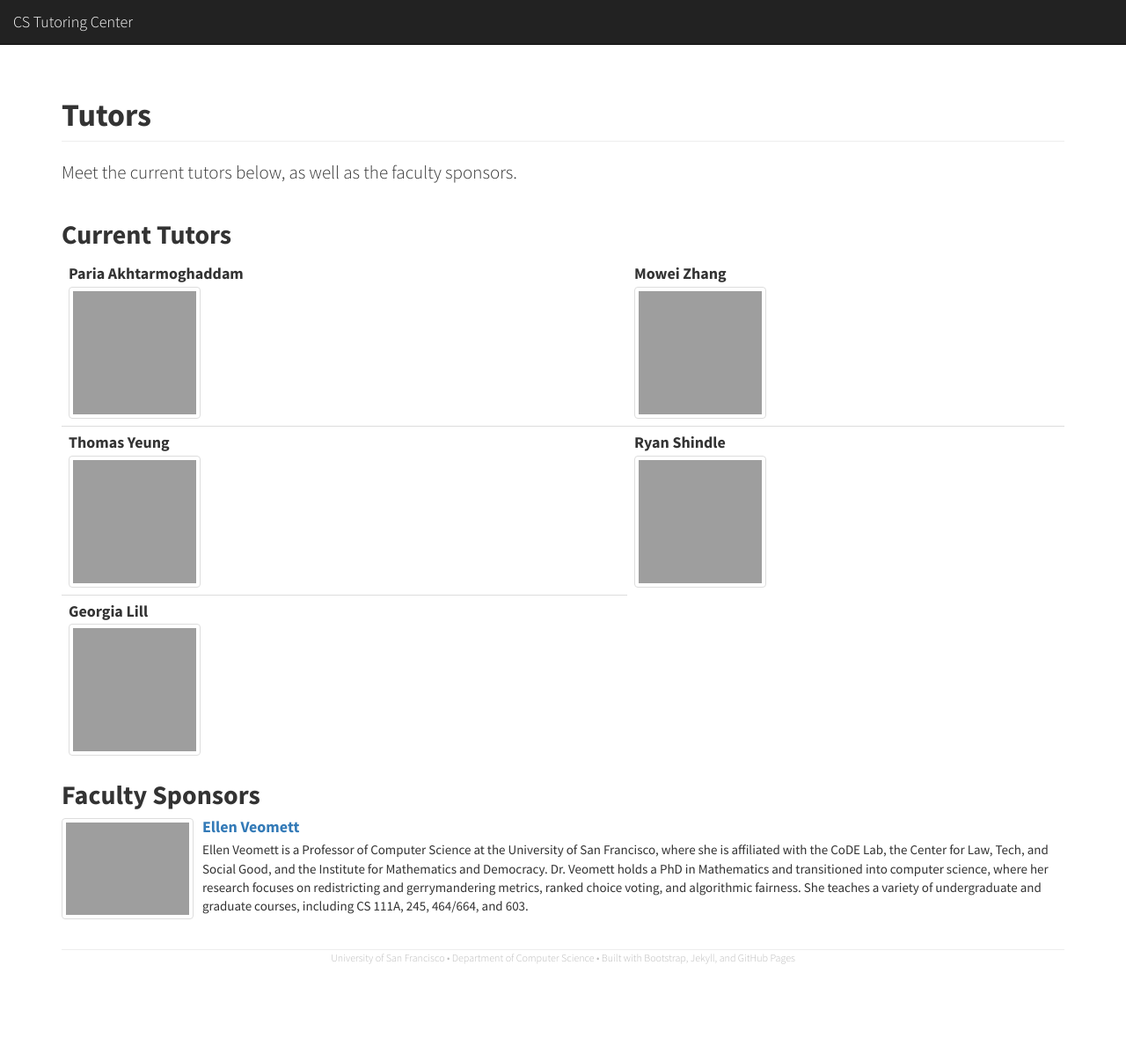
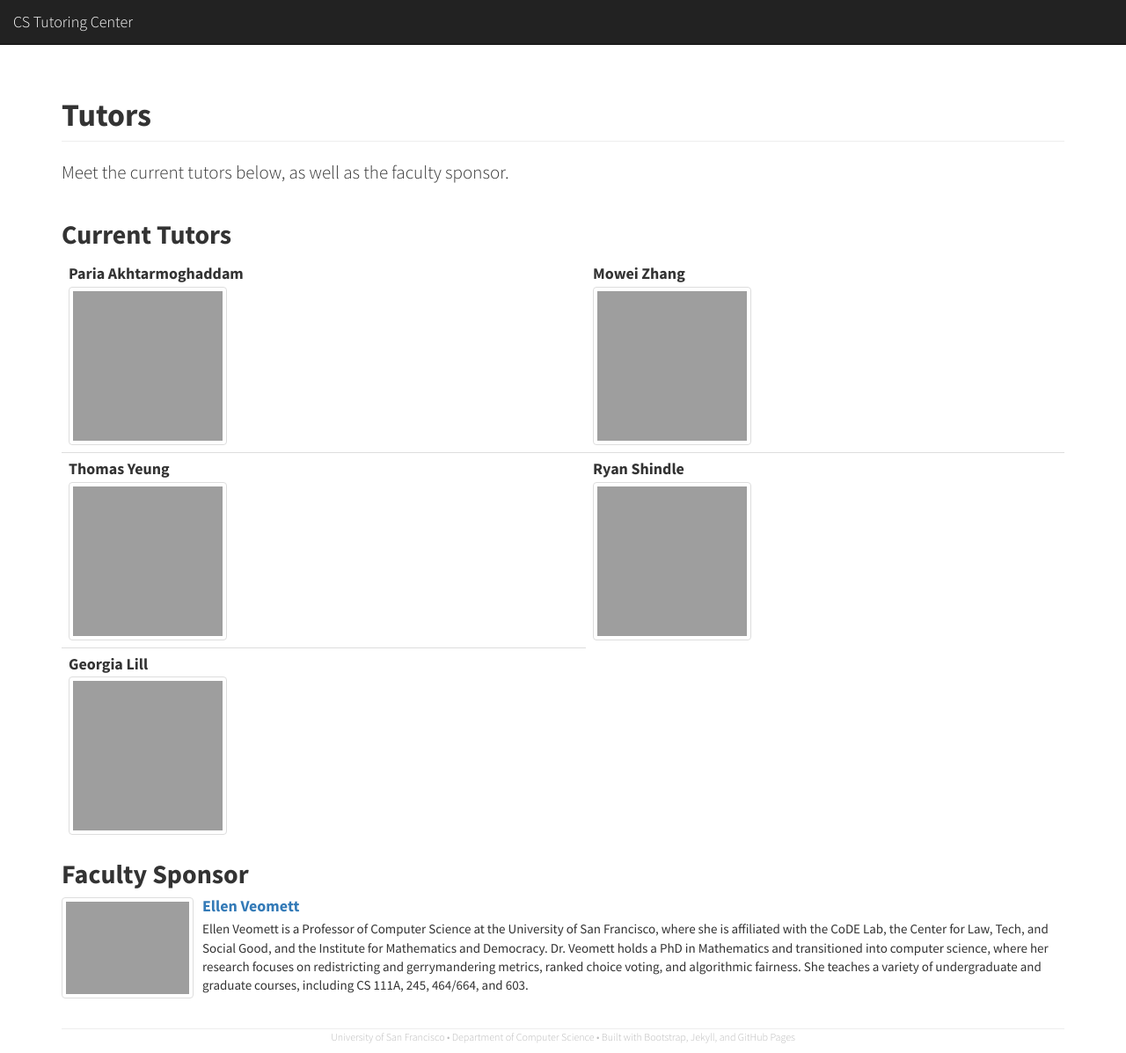
Before and after one commit to CSTutors/CSTutors.github.io, a Jekyll site: the page built from tutors/index.html, in a window 1280 px wide. Shown: the whole page at 88% size. Built offline with Jekyll 4.4.1, drawn with Linux system fonts in a browser that asks for light colours; nearby versions of some CDN libraries; before the commit the page ends 1107 px from its top, so only the background shows below that.

Commit message:
Update tutoring center pages

```diff
--- a/calendar/index.html
+++ b/calendar/index.html
@@ -1,7 +1,7 @@
 ---
 layout: default
 title: Calendar
-lead: 'The CS Tutoring Center is open weekday afternoons and/or evenings during the semester, and hosts various workshops and social events throughout the year. See the calendar below for details.'
+lead: 'The CS Tutoring Center is open weekdays from morning through early evening during the semester, and hosts various workshops and social events throughout the year. See the calendar below for details.'
 ---
 
 <br/>
--- a/tutors/index.html
+++ b/tutors/index.html
@@ -1,7 +1,7 @@
 ---
 layout: default
 title: Tutors
-lead: 'Meet the current tutors below, as well as the faculty sponsors.'
+lead: 'Meet the current tutors below, as well as the faculty sponsor.'
 ---
 <!-- lead: 'Meet the current and past tutors below, as well as the faculty sponsors. Stop by HR 413 during tutoring sessions to say hello!' -->
 <!-- Update to Tutors page coming soon -->
@@ -16,7 +16,7 @@ lead: 'Meet the current tutors below, as well as the faculty sponsors.'
         <a class="pull-left" href="#">
           <!-- <img class="media-object img-thumbnail tutor-photo" src="{{ site.url }}/img/Tutors/paria.jpeg"> -->
           <img class="media-object img-thumbnail tutor-photo"
-          style="width: 150px; height: 150px; object-fit: cover; object-position: center;"
+          style="width: 180px; height: 180px; object-fit: cover; object-position: center;"
           src="{{ site.url }}/img/Tutors/Paria-Akhtarmoghaddam.jpeg">
         </a>
       </td>
@@ -27,7 +27,7 @@ lead: 'Meet the current tutors below, as well as the faculty sponsors.'
         <a class="pull-left" href="#">
           <!-- <img class="media-object img-thumbnail tutor-photo" src="{{ site.url }}/img/Tutors/Mowei-Zhang.jpeg"> -->
           <img class="media-object img-thumbnail tutor-photo"
-          style="width: 150px; height: 150px; object-fit: cover; object-position: center;"
+          style="width: 180px; height: 180px; object-fit: cover; object-position: center;"
           src="{{ site.url }}/img/Tutors/Mowei-Zhang.jpeg">
         </a>
       </td>
@@ -39,7 +39,7 @@ lead: 'Meet the current tutors below, as well as the faculty sponsors.'
         <a class="pull-left" href="#">
           <!-- <img class="media-object img-thumbnail tutor-photo" src="{{ site.url }}/img/Tutors/Thomas-Yeung.jpg"> -->
           <img class="media-object img-thumbnail tutor-photo"
-          style="width: 150px; height: 150px; object-fit: cover; object-position: center;"
+          style="width: 180px; height: 180px; object-fit: cover; object-position: center;"
           src="{{ site.url }}/img/Tutors/Thomas-Yeung.jpg">
         </a>
       </td>
@@ -50,7 +50,7 @@ lead: 'Meet the current tutors below, as well as the faculty sponsors.'
         <a class="pull-left" href="#">
           <!-- <img class="media-object img-thumbnail tutor-photo" src="{{ site.url }}/img/Tutors/Ryan-Shindle.jpg"> -->
           <img class="media-object img-thumbnail tutor-photo"
-          style="width: 150px; height: 150px; object-fit: cover; object-position: center;"
+          style="width: 180px; height: 180px; object-fit: cover; object-position: center;"
           src="{{ site.url }}/img/Tutors/Ryan-Shindle.jpg">
         </a>
       </td>
@@ -62,7 +62,7 @@ lead: 'Meet the current tutors below, as well as the faculty sponsors.'
         <a class="pull-left" href="#">
           <!-- <img class="media-object img-thumbnail tutor-photo" src="{{ site.url }}/img/Tutors/Georgia-Lill.jpeg"> -->
           <img class="media-object img-thumbnail tutor-photo"
-          style="width: 150px; height: 150px; object-fit: cover; object-position: center;"
+          style="width: 180px; height: 180px; object-fit: cover; object-position: center;"
           src="{{ site.url }}/img/Tutors/Georgia-Lill.jpeg">
         </a>
       </td>
@@ -70,7 +70,7 @@ lead: 'Meet the current tutors below, as well as the faculty sponsors.'
   </thead>
 </table>
 
-<h2>Faculty Sponsors</h2>
+<h2>Faculty Sponsor</h2>
 
 <ul class="media-list">
 
```
Also changed, not shown: index.html (+6 -5 lines), 1 other file.
